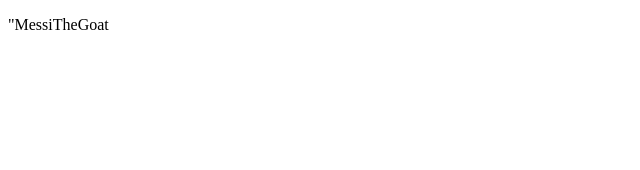
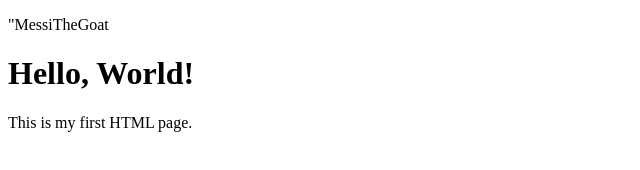
Before and after one commit to Mahsuba/2ndTry, a plain HTML site: page index.html in a window 1280 px wide. Shown: the whole page, without its empty margins (0-640 px from the left). Drawn offline with Linux system fonts and the light colour scheme.

Commit message:
body-added

```diff
--- a/index.html
+++ b/index.html
@@ -4,3 +4,8 @@
     <title>My First Web Page</title>
     <p>"MessiTheGoat</p>
 </head>
+<body>
+    <h1>Hello, World!</h1>
+    <p>This is my first HTML page.</p>
+</body>
+</html>
```
